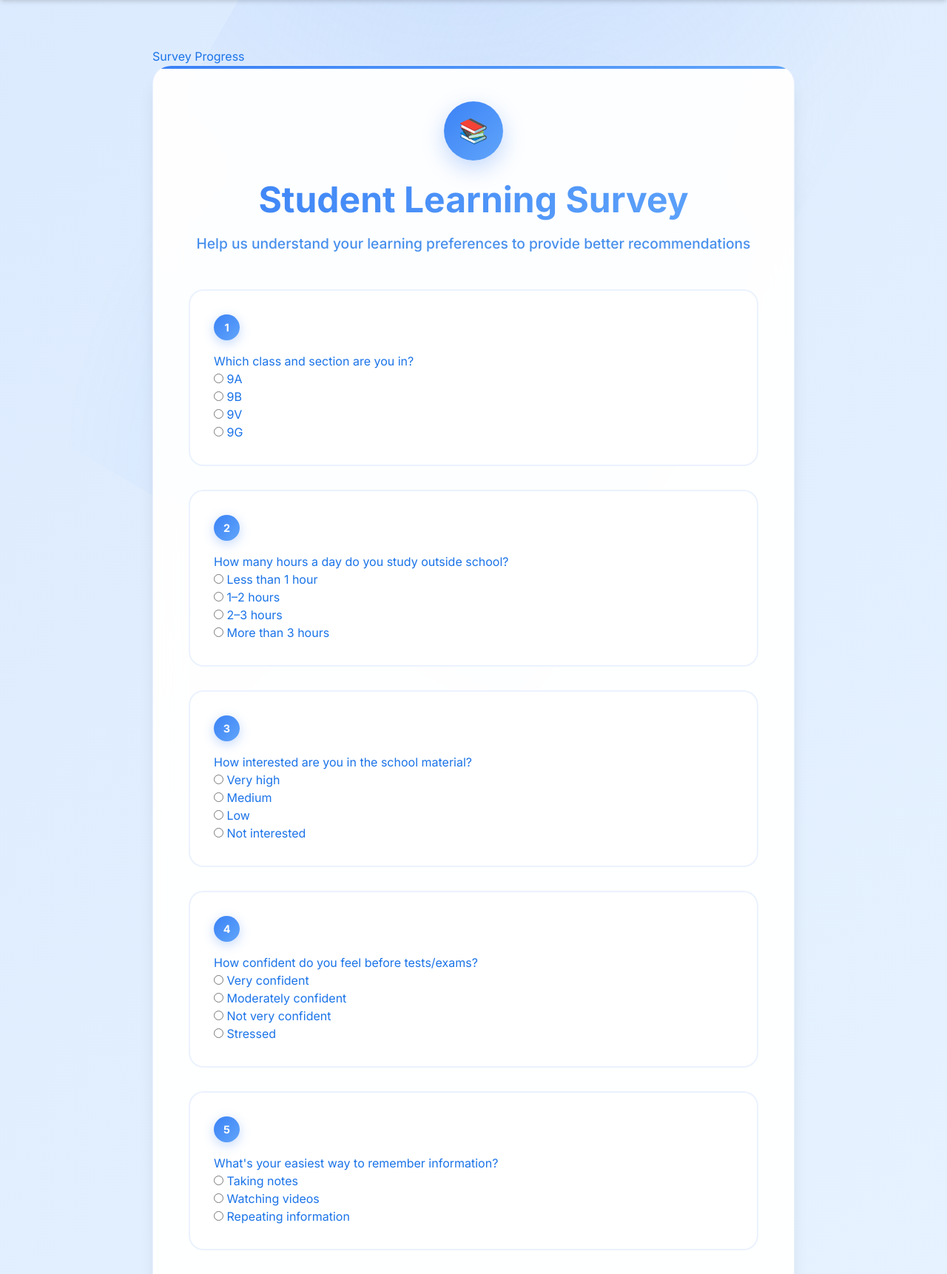
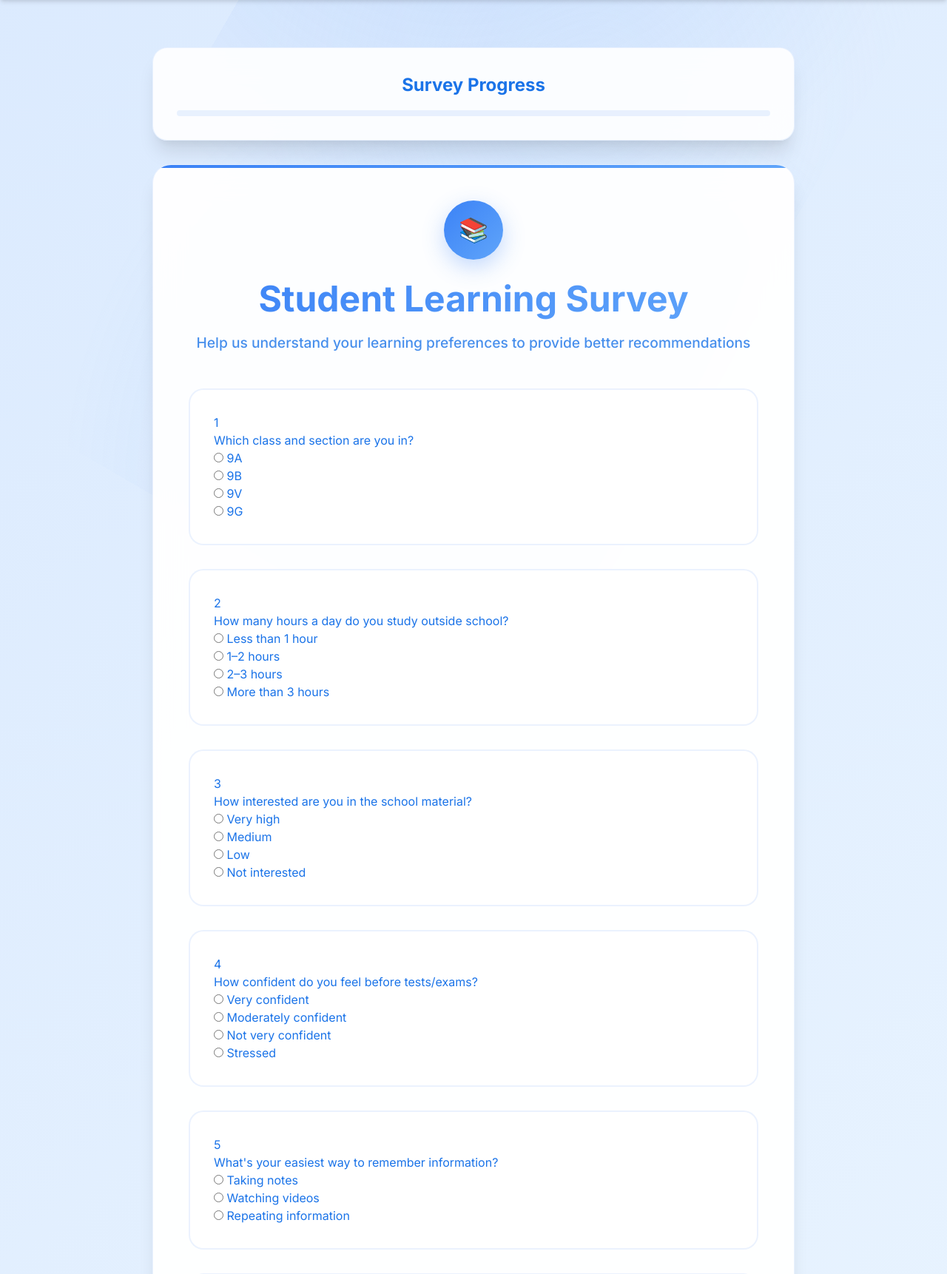
Before and after one commit to codingburgas/2425-11-g-pp-student-practices-assignment-team9, a Python web app: template My_path_team9/student/templates/survey.html in a window 1280 px wide. Shown: the part 172-1894 px from the top of the page at 74% size. Run offline with Jinja, Linux system fonts and the light colour scheme; the template is opened without the code that fills it, so the values that code supplies are empty; some libraries are stand-ins or nearby versions.

Commit message:
Improve survey design

```diff
--- a/My_path_team9/student/templates/survey.html
+++ b/My_path_team9/student/templates/survey.html
@@ -2,11 +2,65 @@
 
 {% block content %}
 <style>
+/* Survey Container */
 .survey-container {
   max-width: 900px;
   margin: 2rem auto;
   padding: 0 1rem;
 }
+
+/* Progress Bar */
+.progress-container {
+  background: rgba(255, 255, 255, 0.9);
+  backdrop-filter: blur(20px);
+  border-radius: 20px;
+  padding: 2rem;
+  margin-bottom: 2rem;
+  box-shadow: var(--shadow-large);
+  border: 1px solid rgba(59, 130, 246, 0.1);
+}
+
+.progress-title {
+  font-size: 1.5rem;
+  font-weight: 700;
+  color: var(--dark-blue);
+  margin-bottom: 1rem;
+  text-align: center;
+}
+
+.progress-bar {
+  width: 100%;
+  height: 8px;
+  background: rgba(59, 130, 246, 0.1);
+  border-radius: 10px;
+  overflow: hidden;
+  position: relative;
+}
+
+.progress-fill {
+  height: 100%;
+  background: var(--gradient-primary);
+  border-radius: 10px;
+  transition: width 0.5s ease;
+  position: relative;
+}
+
+.progress-fill::after {
+  content: '';
+  position: absolute;
+  top: 0;
+  left: 0;
+  right: 0;
+  bottom: 0;
+  background: linear-gradient(90deg, transparent, rgba(255,255,255,0.3), transparent);
+  animation: shimmer 2s infinite;
+}
+
+@keyframes shimmer {
+  0% { transform: translateX(-100%); }
+  100% { transform: translateX(100%); }
+}
+
 /* Main Survey Form */
 .survey-form {
   background: rgba(255, 255, 255, 0.95);
@@ -67,6 +121,8 @@
   font-size: 2rem;
   box-shadow: 0 10px 30px rgba(59, 130, 246, 0.3);
 }
+
+/* Question Cards */
 .question-card {
   background: rgba(255, 255, 255, 0.8);
   border-radius: 20px;
@@ -77,67 +133,19 @@
   position: relative;
   overflow: hidden;
 }
-.question-number {
-  display: inline-block;
-  width: 35px;
-  height: 35px;
-  background: var(--gradient-primary);
-  color: white;
-  border-radius: 50%;
-  text-align: center;
-  line-height: 35px;
-  font-weight: 700;
-  font-size: 0.9rem;
-  margin-bottom: 1rem;
-  box-shadow: 0 4px 15px rgba(59, 130, 246, 0.3);
-}
-.submit-section {
-  text-align: center;
-  margin-top: 3rem;
-  padding-top: 2rem;
-  border-top: 2px solid rgba(59, 130, 246, 0.1);
-}
 
-.submit-button {
-  background: var(--gradient-primary);
-  color: white;
-  font-weight: 700;
-  font-size: 1.1rem;
-  padding: 1.2rem 3rem;
-  border: none;
-  border-radius: 50px;
-  cursor: pointer;
-  transition: all 0.4s cubic-bezier(0.25, 0.46, 0.45, 0.94);
-  position: relative;
-  overflow: hidden;
-  box-shadow: 0 10px 30px rgba(59, 130, 246, 0.3);
-  text-transform: uppercase;
-  letter-spacing: 1px;
-}
-
-.submit-button::before {
+.question-card::before {
   content: '';
   position: absolute;
   top: 0;
   left: -100%;
   width: 100%;
   height: 100%;
-  background: linear-gradient(90deg, transparent, rgba(255,255,255,0.2), transparent);
-  transition: left 0.6s ease;
+  background: linear-gradient(90deg, transparent, rgba(59, 130, 246, 0.05), transparent);
+  transition: left 0.5s ease;
 }
 
-.submit-button:hover::before {
-  left: 100%;
-}
 
-.submit-button:hover {
-  transform: translateY(-3px);
-  box-shadow: 0 20px 40px rgba(59, 130, 246, 0.4);
-}
-
-.submit-button:active {
-  transform: translateY(-1px);
-}
 
 
 </style>
```
